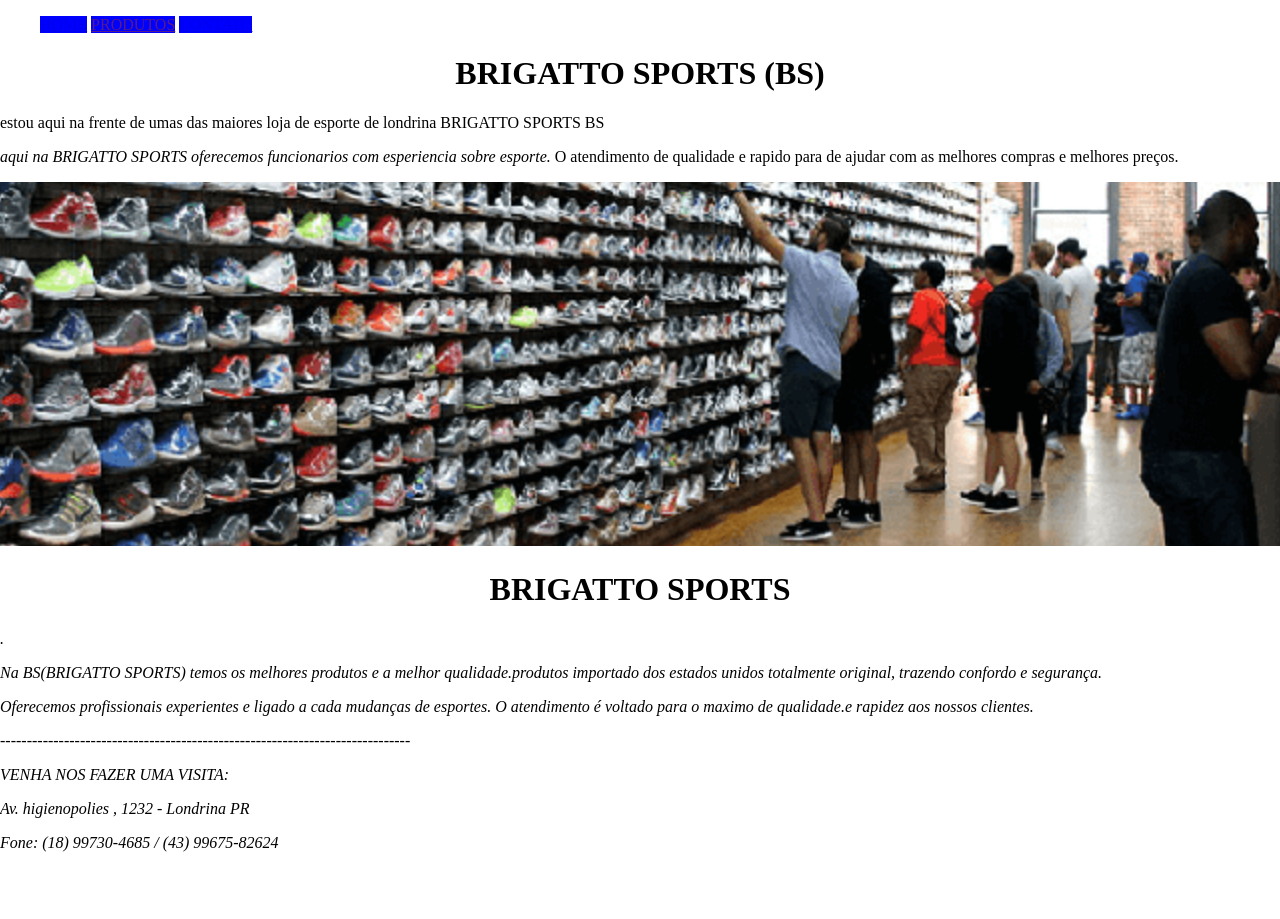
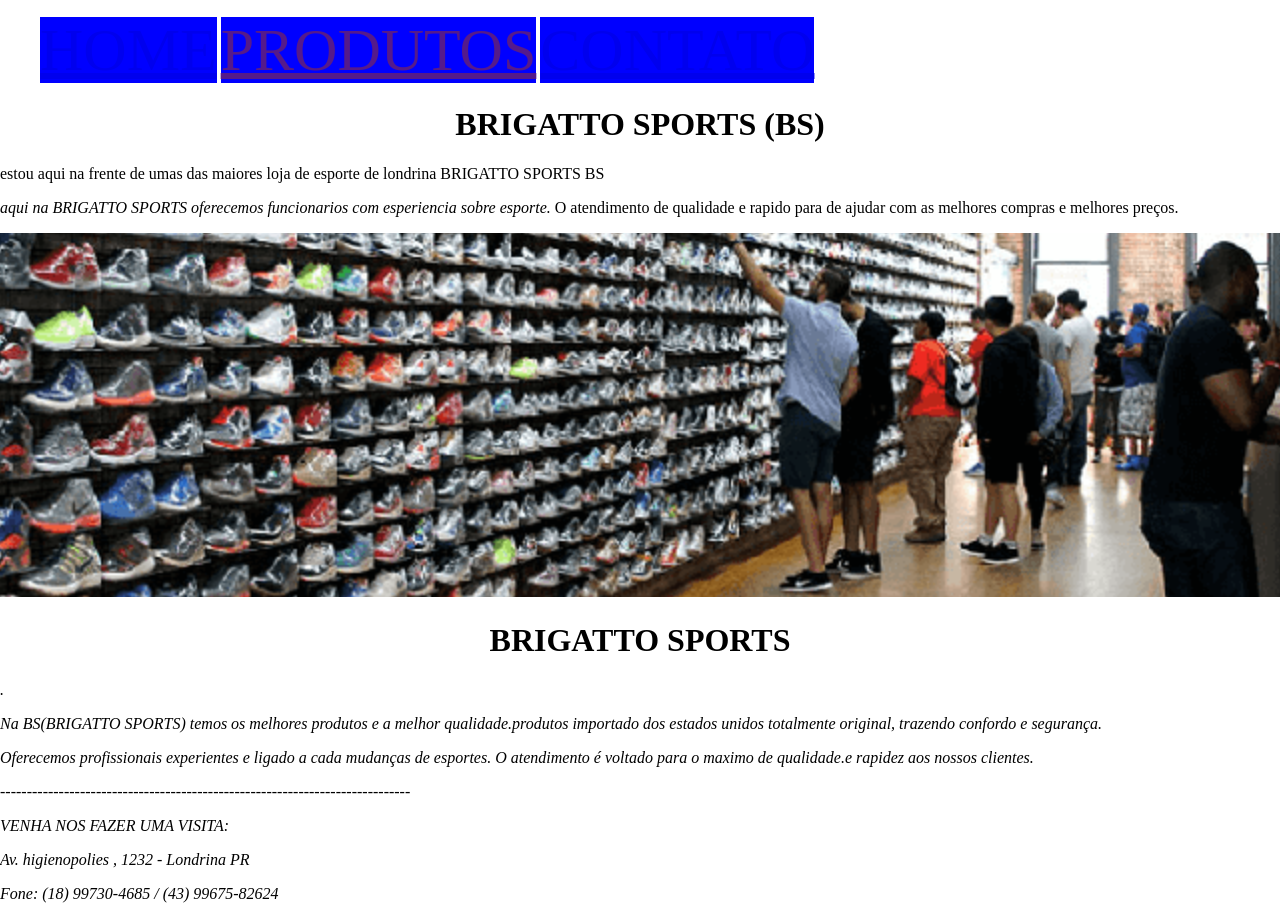
Before and after one commit to luciobrigatto/lucio, a plain HTML site: page index.html in a window 1280 px wide. Shown: the top 919 px of the page. Before the commit the page ends 868 px from the top, so only its background shows below. Drawn offline with Linux system fonts and the light colour scheme.

Commit message:
cores tamanho

```diff
--- a/CSS/style.css
+++ b/CSS/style.css
@@ -2,6 +2,8 @@ nav li{
 display: inline;
 text-decoration: none;
 text-transform: uppercase;
+font-size: 60px;
+color: white;
 background-color: blue;
 }
 
```
